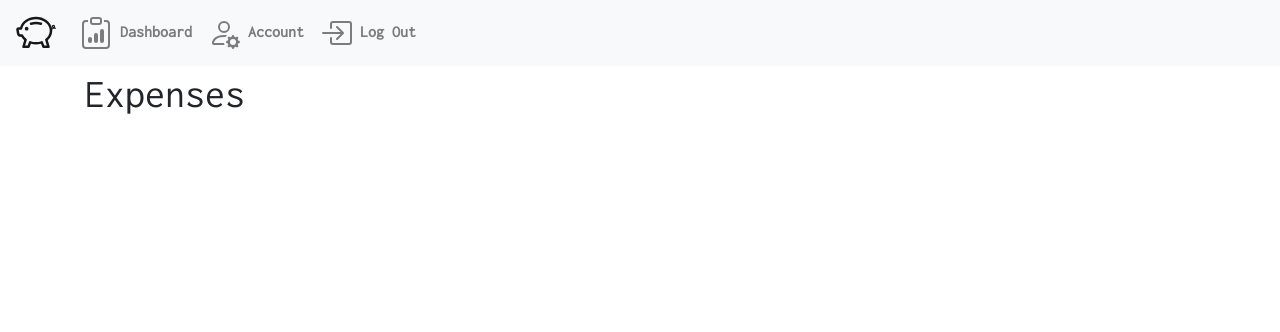
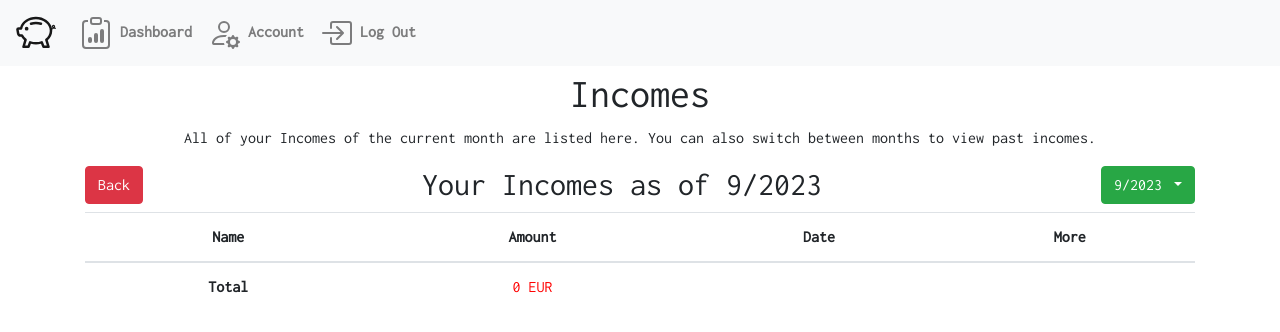
Before and after one commit to Thackerie/final_Project, a Django app: page /expenses in a window 1280 px wide. Shown: the top 332 px of the page. Run offline with Django 4.2, Linux system fonts and the light colour scheme; a user stored in the database is signed in; data comes from the database, SQL or seed files in the repository; some libraries are stand-ins or nearby versions.

Commit message:
added expenses page

```diff
--- a/WalletWise/templates/WalletWise/expenses.html
+++ b/WalletWise/templates/WalletWise/expenses.html
@@ -3,8 +3,61 @@
 {% block title %}Expenses{% endblock %}
 
 {% block body %}
-<div class="container">
-    <h1>Expenses</h1>
+<div class="container text-center">
+    <h1>Incomes</h1>
+    <p>All of your Incomes of the current month are listed here. You can also switch between months to view past incomes.</p>
+
+    <a style="float: left;" class="btn btn-danger" href="{% url 'dashboard' %}" role="button">Back</a>
+    <h2 style="display: inline-block;">Your Incomes as of {{budget.month}}/{{budget.year}}</h2>
+
+    <div style="float: right;" class="dropdown">
+        <button class="btn btn-success dropdown-toggle" type="button" id="dropdownMenuButton" data-bs-toggle="dropdown" aria-haspopup="true" aria-expanded="false">
+            {{budget.month}}/{{budget.year}}
+        </button>
+        {% if dashboard.months.all|length > 1 %}
+            <div class="dropdown-menu" aria-labelledby="dropdownMenuButton">
+
+                    {% for month in dashboard.months.all %}
+                            {% if month != budget %}
+                                <a class="dropdown-item" href="{% url 'changeMonth' date=month.date%}">{{month.month}}/{{month.year}}</a>
+                            {% endif %}
+                    {% endfor %}
+            </div>
+        {% endif %}
+    </div>
+
+    {% if budget.fundsChanges.all|length > 0 %}
+            <table class="table">
+                <thead>
+                    <tr>
+                        <th scope="col">Name</th>
+                        <th scope="col">Amount</th>
+                        <th scope="col">Date</th>
+                        <th scope="col">More</th>
+                    </tr>
+                </thead>
+                <tbody>
+                    {% for fundsChange in budget.fundsChanges.all %}
+                        {% if fundsChange.is_expense %}
+                        <tr>
+                            <th scope="row">{{fundsChange.title}}</th>
+
+                            <td style="color: red;">{{fundsChange.amount}} EUR</td>
+                            <td>{{fundsChange.dateTime}}</td>
+                            <td><a class="btn btn-success" href="{% url 'fundsChange' date=budget.date balanceTitle=fundsChange.destination.title fundsTitle=fundsChange.title  %}" role="button">More</a></td>
+                        </tr>
+                        {% endif %}
+                    {% endfor %}
+                </tbody>
+                <tfoot>
+                    <th scope="row">Total</th>
+                    <td style="color: red;">{{budget.total_Expenses}} EUR</td>
+                    <td></td>
+                </tfoot>
+            </table>
+        {% else %}
+            <h1 class="my-5">No Expenses made yet.</h1>
+        {% endif %}
 </div>
 
 {% endblock %}
--- a/WalletWise/templates/WalletWise/incomes.html
+++ b/WalletWise/templates/WalletWise/incomes.html
@@ -1,6 +1,6 @@
 {% extends "WalletWise/layout.html" %}
 
-{% block title %}Balances{% endblock %}
+{% block title %}Incomes{% endblock %}
 
 {% block body %}
 <div class="container text-center">
@@ -51,7 +51,7 @@
                 </tbody>
                 <tfoot>
                     <th scope="row">Total</th>
-                    <td>{{budget.total_Income}} EUR</td>
+                    <td style="color: green;">{{budget.total_Income}} EUR</td>
                     <td></td>
                 </tfoot>
             </table>
--- a/WalletWise/views.py
+++ b/WalletWise/views.py
@@ -314,7 +314,14 @@ def balance(request, date, title):
     })
 
 def expenses(request):
-    return render(request, "WalletWise/expenses.html")
+    answer = viewsHelpers.getCurrentBudget(request)
+
+
+    return render(request, "WalletWise/expenses.html", {
+        'user': answer["user"],
+        'budget': answer["currentBudget"],
+        'dashboard' : answer["dashboard"]
+    })
 
 def fundsChange(request, fundsTitle, date, balanceTitle):
 
```
